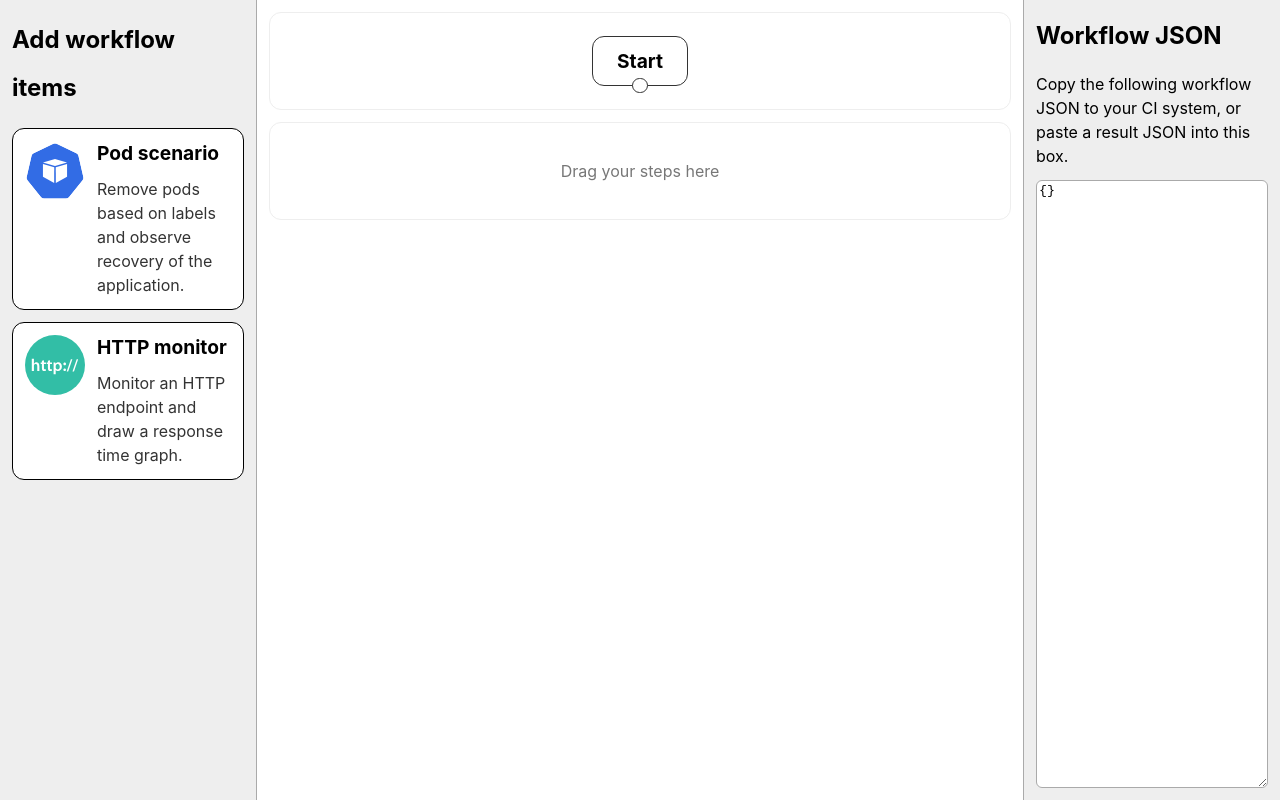
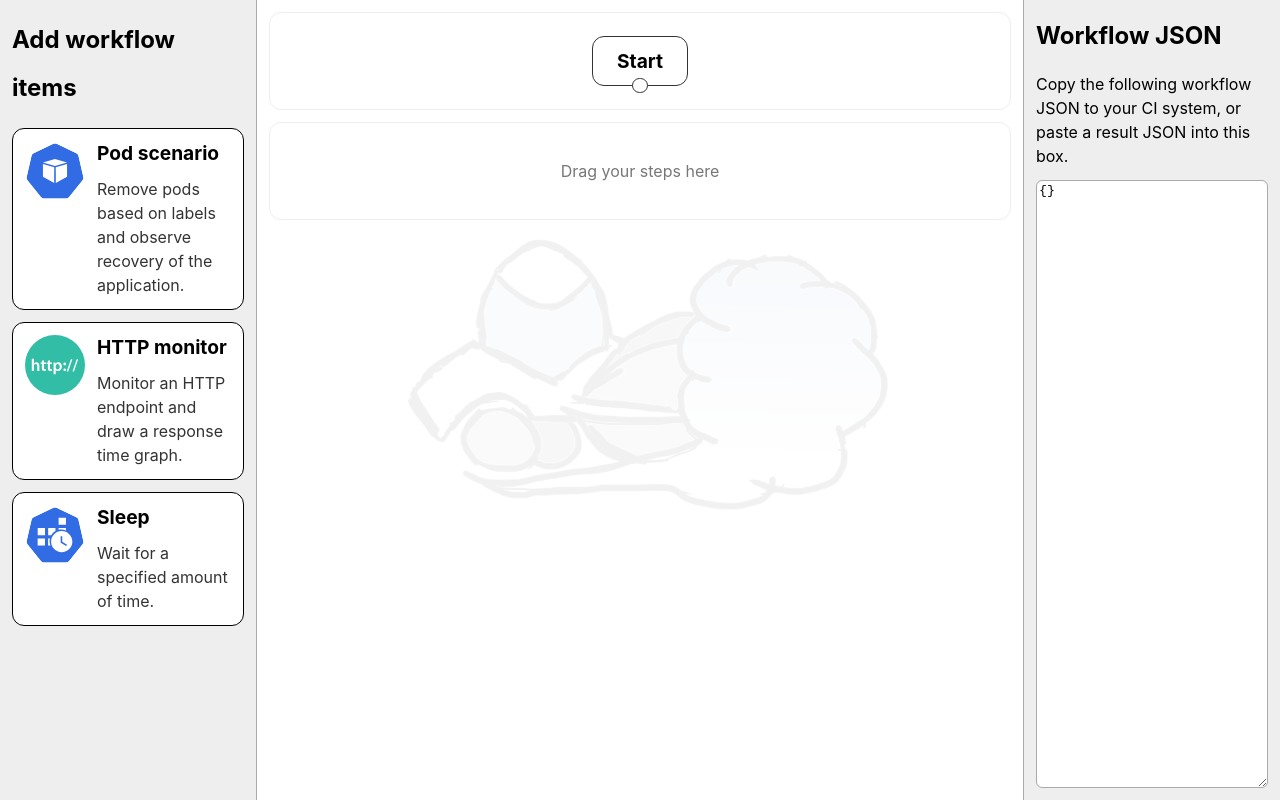
Before and after one commit to wolkenwalze/ui, a React (Create React App) app: page / in a window 1280 px wide. Built offline with nearby package versions, Linux system fonts and the light colour scheme; the HTML template or start-up script is replaced by a standard one.

Commit message:
Sleep step + logo

```diff
--- a/src/App.tsx
+++ b/src/App.tsx
@@ -6,6 +6,7 @@ import HTTPMonitorMenuEntry from "./scenarios/http/menu";
 import Output from "./output/Output";
 import Editor from "./editor/Editor";
 import SchemaService from "./SchemaService";
+import SleepMenuEntry from "./scenarios/sleep/menu";
 
 interface AppProps {
 
@@ -28,6 +29,7 @@ export default class App extends React.Component<AppProps, AppState> {
                 <Menu>
                     <PodScenarioMenuEntry />
                     <HTTPMonitorMenuEntry />
+                    <SleepMenuEntry />
                 </Menu>
             </div>
             <div className={"app__main"}>
--- a/src/editor/Editor.css
+++ b/src/editor/Editor.css
@@ -3,3 +3,16 @@
     overflow-x: auto;
     overflow-y: auto;
 }
+
+.editor:before {
+    display:block;
+    content:" ";
+    position:absolute;
+    top:0;
+    left:0;
+    bottom:0;
+    right:0;
+    opacity:0.05;
+    z-index:-1;
+    background: url("wolkenwalze.png") no-repeat center center;
+}
--- a/src/editor/EditorStep.tsx
+++ b/src/editor/EditorStep.tsx
@@ -2,6 +2,7 @@ import React from "react";
 import "./EditorStep.css"
 import {ReactComponent as PodIcon} from "../scenarios/pod/pod.svg";
 import {ReactComponent as HTTPIcon} from "../scenarios/http/http.svg";
+import {ReactComponent as SleepIcon} from "../scenarios/sleep/sleep.svg";
 
 interface EditorStepProps {
     warning?: string
@@ -49,6 +50,32 @@ export default class EditorStep extends React.Component<EditorStepProps, EditorS
     }
 
     render() {
+        function getTitle(type: string) {
+            switch (type) {
+                case "pod-kill":
+                    return "Pod scenario"
+                case "http-monitor":
+                    return "HTTP monitor"
+                case "sleep":
+                    return "Sleep"
+                default:
+                    return "Start"
+            }
+        }
+
+        function getIcon(type: string) {
+            switch (type) {
+                case "pod-kill":
+                    return <PodIcon/>
+                case "http-monitor":
+                    return <HTTPIcon/>
+                case "sleep":
+                    return <SleepIcon />
+                default:
+                    return null
+            }
+        }
+
         return <div
             className={"editor__step__wrapper" + (this.props.draggable ? " editor__step__wrapper--draggable" : "") + (this.props.warning ? " editor__step__wrapper--warning" : "")}
             draggable={this.props.draggable}
@@ -106,12 +133,13 @@ export default class EditorStep extends React.Component<EditorStepProps, EditorS
                     {this.props.type !== "start" ?
                         <div className={"editor__step__icon"}>
                             {
-                                this.props.type === "pod-kill" ? <PodIcon/> : <HTTPIcon/>
+                                getIcon(this.props.type)
+
                             }
                         </div> : null}
                     <h2 className={"editor__step__title"}>
                         {
-                            this.props.type === "pod-kill" ? "Pod scenario" : (this.props.type === "http-monitor" ? "HTTP monitor" : "Start")
+                            getTitle(this.props.type)
                         }
                     </h2>
                 </header>
--- /dev/null
+++ b/src/scenarios/sleep/menu.tsx
@@ -0,0 +1,22 @@
+import React from "react";
+import MenuEntry from "../../menu/entry";
+import {ReactComponent as SleepIcon} from "./sleep.svg";
+
+interface SleepMenuState {
+
+}
+
+interface SleepMenuProps {
+
+}
+
+export default class SleepMenuEntry extends React.Component<SleepMenuProps, SleepMenuState> {
+    render() {
+        return <MenuEntry
+            icon={<SleepIcon/>}
+            title="Sleep"
+            description="Wait for a specified amount of time."
+            type={"sleep"}
+        />
+    }
+}
```
Also changed, not shown: src/editor/wolkenwalze.png (added), src/scenarios/sleep/sleep.svg (added).
